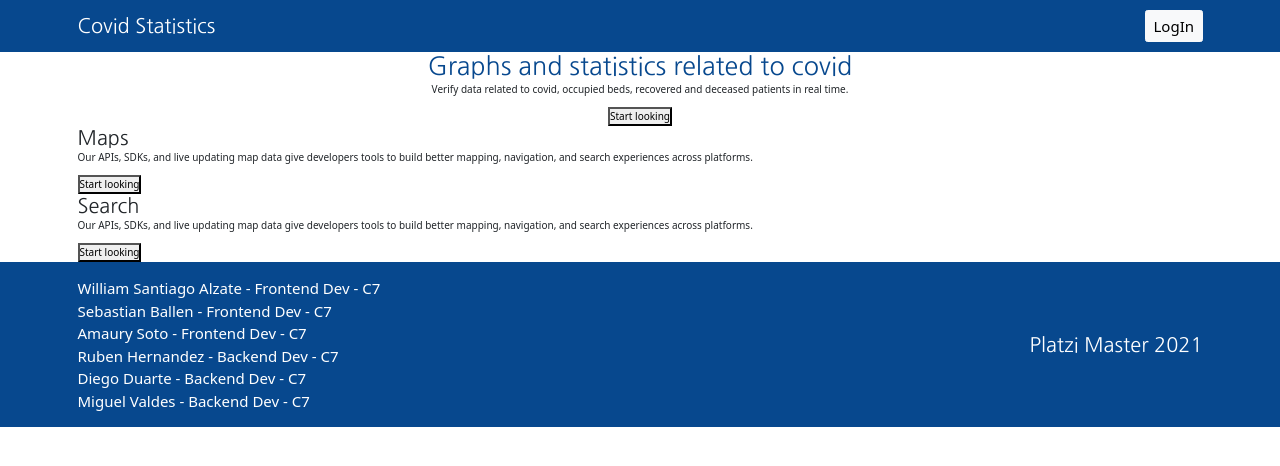
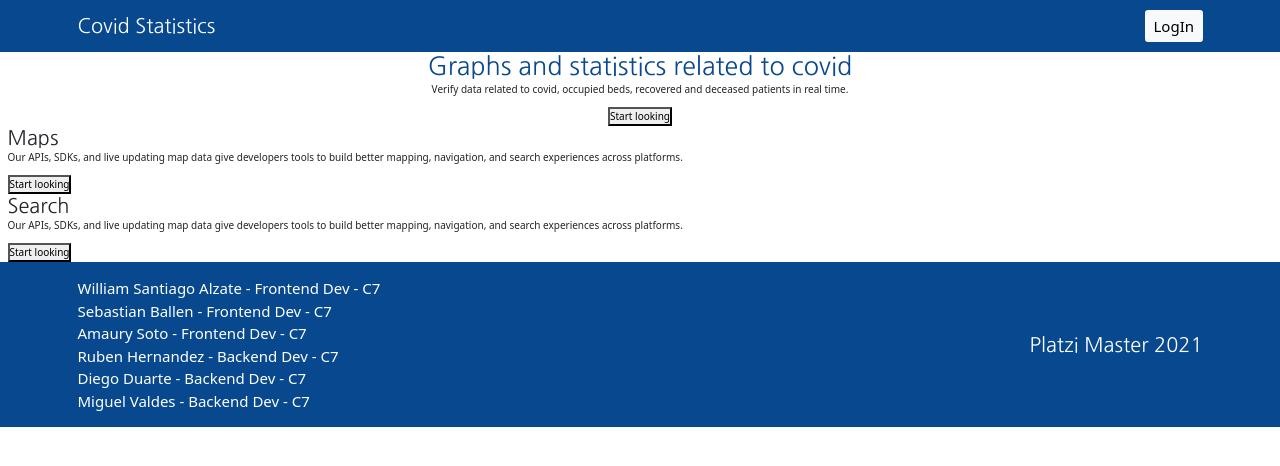
Before and after one commit to RubDevs/covid-statistics, a React (Create React App) app: page / in a window 1280 px wide. Shown: the top 466 px of the page. Built offline with nearby package versions, Linux system fonts and the light colour scheme.

Commit message:
App file updated, container change to container-fluid.

```diff
--- a/src/App.js
+++ b/src/App.js
@@ -14,7 +14,7 @@ const App = () => {
     <div className="App">
       <BrowserRouter>
         <Header />
-        <main className="container">
+        <main className="container-fluid">
           <Switch>
             <Route exact path="/" component={ViewLanding}/>
             <Route exact path="/login" component={ViewLogin}/>
```
